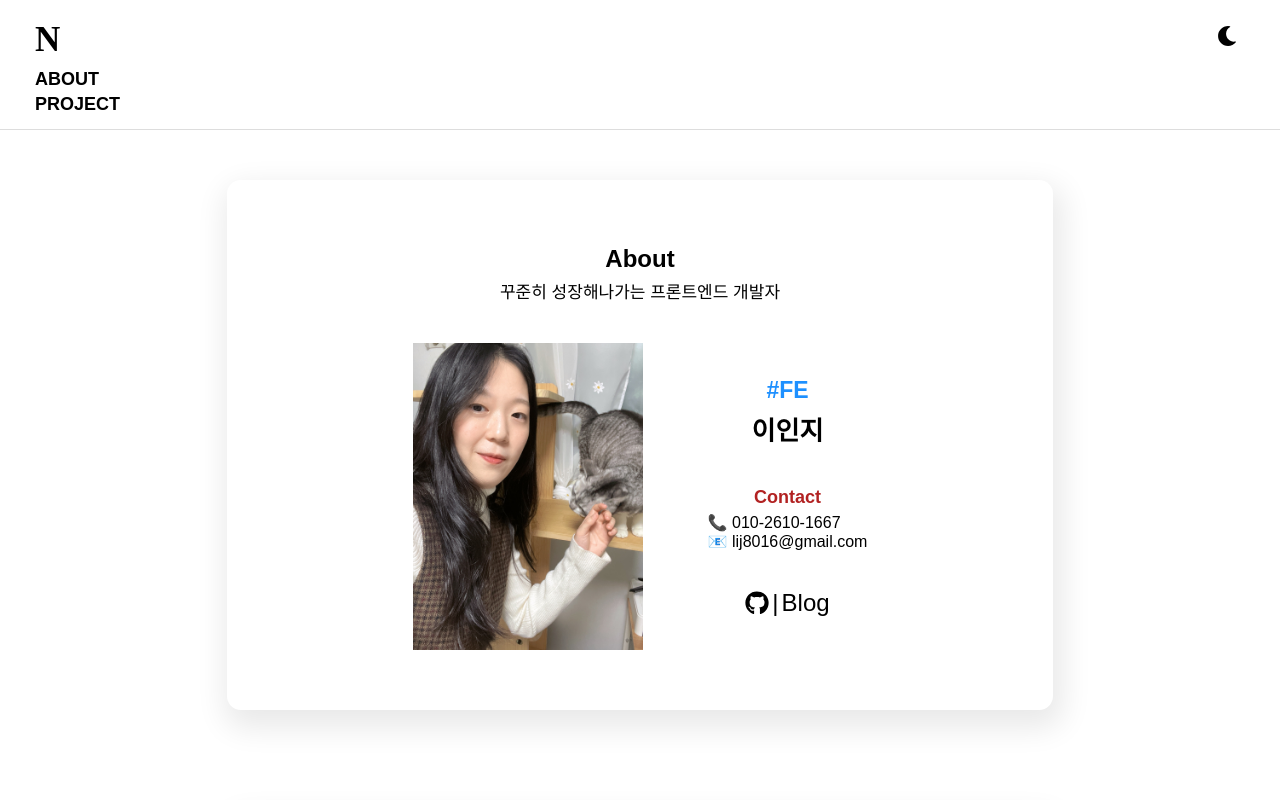
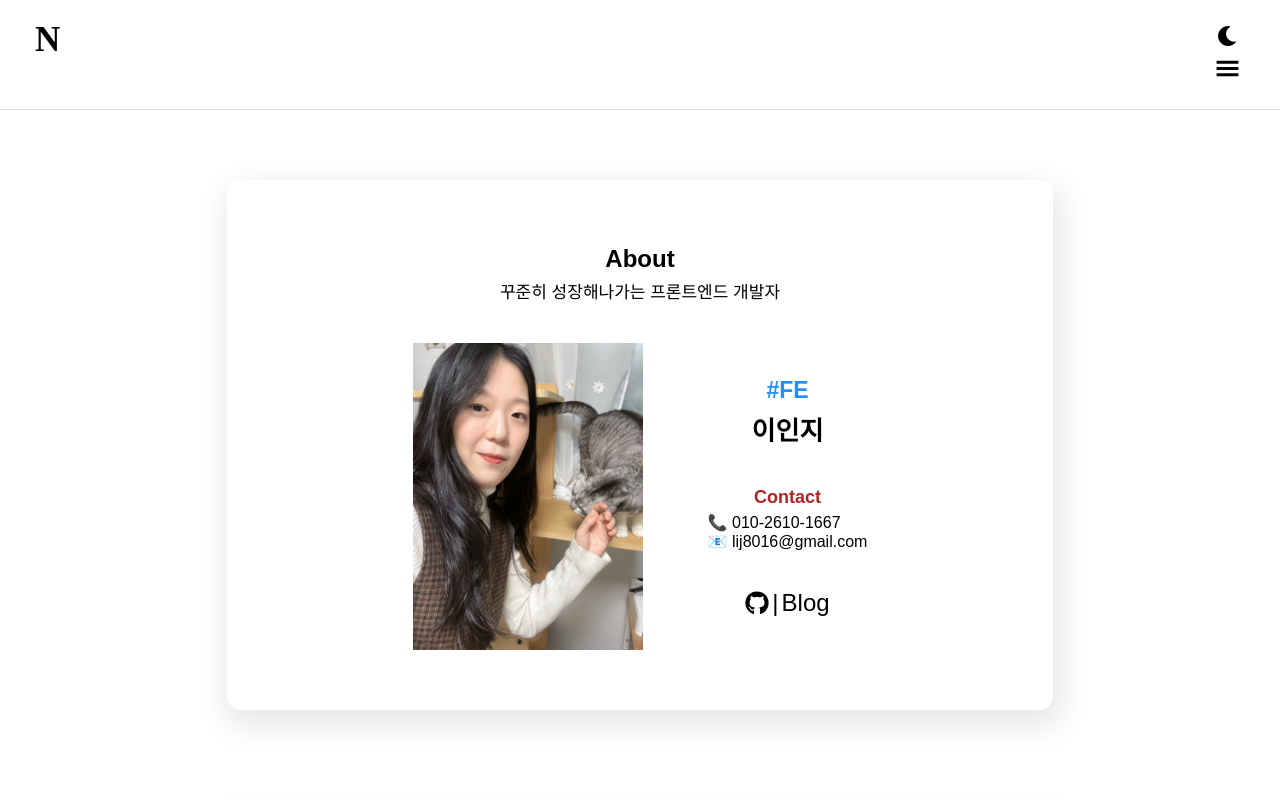
Before and after one commit to injilee/Portfolio, a React (Create React App) app: page / in a window 1280 px wide. Shown: the top 800 px of the page. Built offline with nearby package versions, Linux system fonts and the light colour scheme; a web font is replaced by a local one.

Commit message:
NavBar component modify and add action

```diff
--- a/src/components/nav.jsx
+++ b/src/components/nav.jsx
@@ -1,15 +1,28 @@
-import React from 'react';
-import { NavBar, Header, Logo, MenuList } from '../styles/component/Nav';
+import React, { useState } from 'react';
+import { NavBar, Header, Logo, MenuList, MenuBtn, CloseIo } from '../styles/component/Nav';
+import { GiHamburgerMenu } from 'react-icons/gi';
+import { IoCloseSharp } from 'react-icons/io5';
 import Theme from './theme';
 
 const Nav = ({ darkModeHandler, darkMode }) => {
+   const [open, setSlide] = useState(false);
+   const slideHandler = () => {
+      setSlide(!open);
+   };
+
    return (
       <NavBar>
+         <Logo>N</Logo>
          <Header>
-            <Logo>N</Logo>
             <Theme darkModeHandler={darkModeHandler} darkMode={darkMode} />
+            <MenuBtn onClick={slideHandler}>
+               <GiHamburgerMenu></GiHamburgerMenu>
+            </MenuBtn>
          </Header>
-         <MenuList>
+         <MenuList open={open}>
+            <CloseIo onClick={slideHandler} open={open}>
+               <IoCloseSharp></IoCloseSharp>
+            </CloseIo>
             <li>
                <span>ABOUT</span>
             </li>
--- a/src/styles/GlobalStyle.js
+++ b/src/styles/GlobalStyle.js
@@ -9,6 +9,7 @@ export const GlobalStyles = createGlobalStyle`
   --skill-gray-color: #f0f0f0;
   --nav-background-color: var(--white-color);
   --nav-font-color: var(--black-color);
+  --hover-gray-color: #b4b4b496;
   --hover-purple-color: #62259e;
   --opacity-background-color: rgba(255, 255, 255, 0.1);
 }
--- a/src/styles/component/Nav.js
+++ b/src/styles/component/Nav.js
@@ -3,19 +3,17 @@ import styled from 'styled-components';
 export const NavBar = styled.nav`
    position: fixed;
    display: flex;
-   flex-direction: column;
+   flex-direction: row;
+   justify-content: space-between;
    width: 100%;
-   height: 130px;
+   height: 110px;
    padding: 20px 35px;
    background-color: ${props => props.theme.color.backgroundColor};
    color: ${props => props.theme.color.color};
    z-index: 10;
    border-bottom: 1px solid var(--gray-color);
 `;
-export const Header = styled.header`
-   display: flex;
-   justify-content: space-between;
-`;
+
 export const Logo = styled.h1.attrs({
    'aria-label': '이인지 포트폴리오 로고',
 })`
@@ -25,19 +23,56 @@ export const Logo = styled.h1.attrs({
    cursor: pointer;
 `;
 
+export const Header = styled.header`
+   display: flex;
+   flex-direction: column;
+   align-items: center;
+`;
+
+export const MenuBtn = styled.button`
+   display: flex;
+   font-size: 25px;
+   color: ${props => props.theme.color.color};
+`;
+
 export const MenuList = styled.ul`
-   margin-top: 5px;
+   position:fixed;
+   top:0;
+   right:0;
+   display:block;
+   width:10rem;
+   height:100%;
+   padding:80px 30px;
+   background-color:#d3d3d3;
+   z-index:11;
+   overflow:auto;
+   transition: transform 0.3s ease-in-out;
+   transform:${({ open }) => (open ? 'translateX(0)' : 'translateX(100%)')};
 
    li{
       color: ${props => props.theme.color.color};
       font-size: 18px;
       font-weight: 600;
-      margin-top: 4px;
+      margin-top: 8px;
    }
 
    span {
       cursor: pointer;
       &:hover {
-         color: var(--hover-purple-color);
-      }
+      color: var(--hover-purple-color);
+   }
 `;
+
+export const CloseIo = styled.button`
+   position: absolute;
+   top: 0;
+   right: 0;
+   display: ${({ open }) => (open ? 'block' : 'none')};
+   font-size: 30px;
+   margin: 15px;
+   z-index: 1;
+
+   &:hover {
+      color: #e4402f;
+   }
+`;
--- a/src/styles/component/Theme.js
+++ b/src/styles/component/Theme.js
@@ -28,7 +28,7 @@ export const ThemeIcon = styled.button`
       width: 36px;
       height: 36px;
       border-radius: 18px;
-      background-color: var(--gray-color);
+      background-color: var(--hover-gray-color);
    }
 
    span {
```
